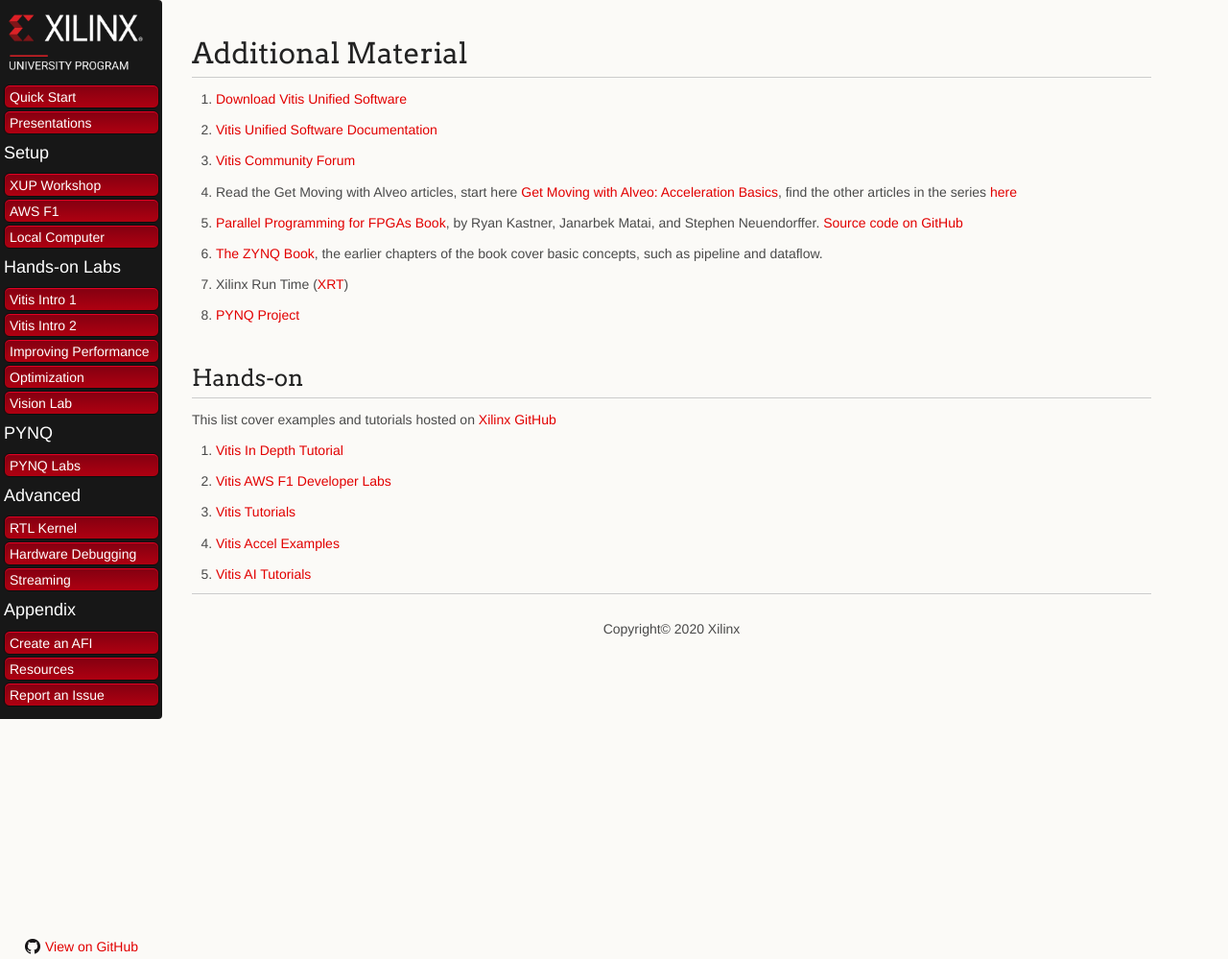
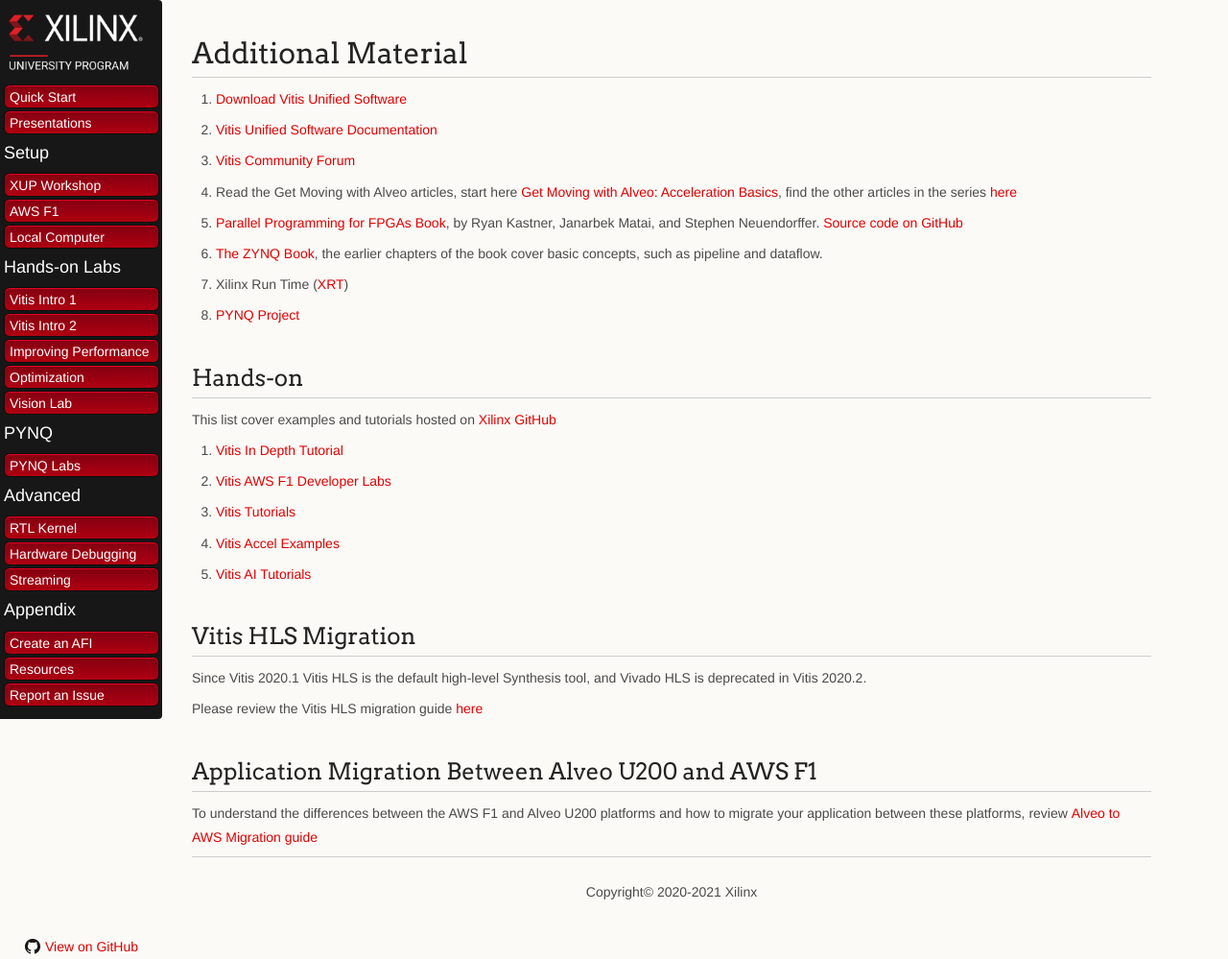
Before and after one commit to Xilinx/xup_compute_acceleration, a Jekyll site: the page built from docs/resources.md, in a window 1280 px wide and 999 px high. Shown: the whole window at 96% size. Built offline with Jekyll 4.4.1, drawn with Linux system fonts in a browser that asks for light colours; our own code applies the rules of GitHub Pages for plain Markdown files.

Commit message:
Add HLS and AWS migration guide

```diff
--- a/docs/resources.md
+++ b/docs/resources.md
@@ -35,5 +35,15 @@
 
 1. [Vitis AI Tutorials](https://github.com/Xilinx/Vitis-AI-Tutorials)
 
+## Vitis HLS Migration
+
+Since Vitis 2020.1 Vitis HLS is the default high-level Synthesis tool, and Vivado HLS is deprecated in Vitis 2020.2.
+
+Please review the Vitis HLS migration guide [here](https://www.xilinx.com/support/documentation/sw_manuals/xilinx2020_2/ug1391-vitis-hls-migration-guide.pdf)
+
+## Application Migration Between Alveo U200 and AWS F1
+
+To understand the differences between the AWS F1 and Alveo U200 platforms and how to migrate your application between these platforms, review [Alveo to AWS Migration guide](https://github.com/aws/aws-fpga/blob/master/Vitis/docs/Alveo_to_AWS_F1_Migration.md)
+
 ---------------------------------------
-<p align="center">Copyright&copy; 2020 Xilinx</p>
+<p align="center">Copyright&copy; 2020-2021 Xilinx</p>
```
